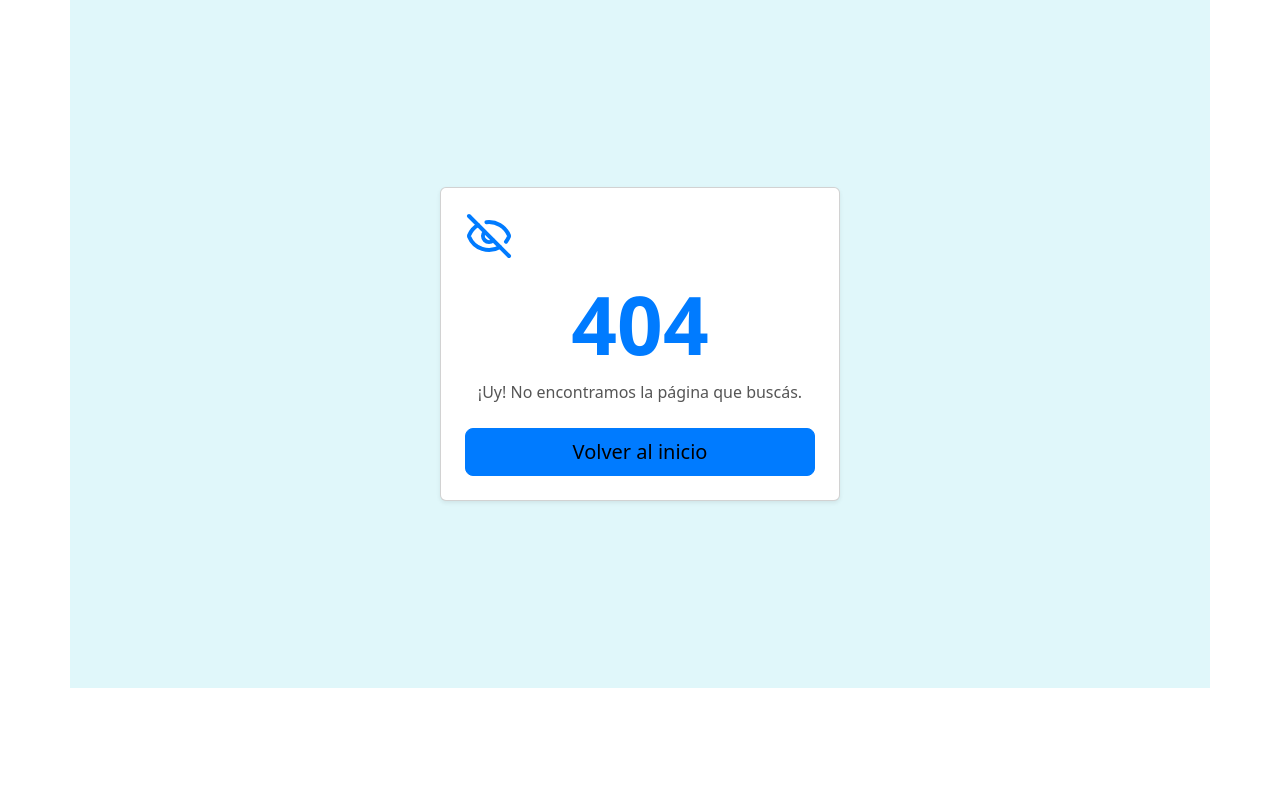
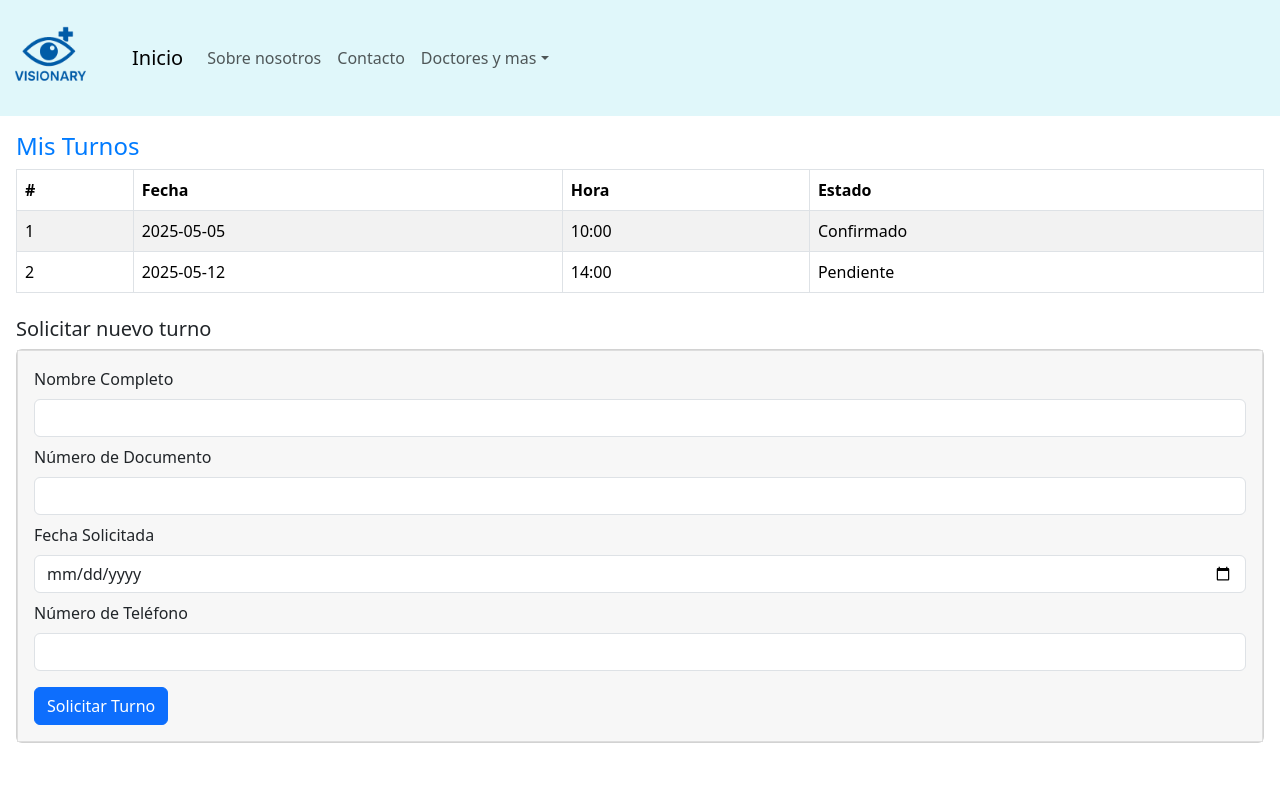
Before and after one commit to rodo18-2006/proyecto2, a React (Vite) app: page /turnos-pacientes in a window 1280 px wide. Before the commit this address had no page. Shown: the top 800 px of the page. Built offline with nearby package versions, Linux system fonts and the light colour scheme.

Commit message:
creamos archivo y ruta de turnos para pacientes

```diff
--- a/src/App.jsx
+++ b/src/App.jsx
@@ -12,6 +12,7 @@ import Paciente from "./page/Paciente";
 import PerfilDoctor from "./page/PerfilDoctor";
 import Nuevopaciente from "./page/Nuevopaciente";
 import Nuevoturno from "./page/Nuevoturno";
+import TurnosPacientes from "./page/TurnosPacientes";
 
 const App = () => {
   return (
@@ -28,7 +29,8 @@ const App = () => {
           <Route path="/doctor/pacientes" element={<Paciente />} />
           <Route path="/doctor/perfil" element={<PerfilDoctor />} />
           <Route path="/doctor/pacientes/nuevo" element={<Nuevopaciente />} />
-          <Route path="/doctor/turnos/nuevo" element={<Nuevoturno/>} />
+          <Route path="/doctor/turnos/nuevo" element={<Nuevoturno />} />
+          <Route path="/turnos-pacientes" element={<TurnosPacientes/>} />
         </Routes>
       </Router>
     </div>
--- a/src/components/cards/CardsC.jsx
+++ b/src/components/cards/CardsC.jsx
@@ -54,6 +54,11 @@ const CardsC = () => (
         />
         <Card.Title>📅 Turnos Online</Card.Title>
         <Card.Text>Gestioná tu consulta desde casa fácil y rápido.</Card.Text>
+        <div className="text-center my-3">
+          <Button as={Link} to="/turnos-pacientes" variant="info">
+            Solicitar Turno
+          </Button>
+        </div>
       </Card.Body>
     </Card>
   </CardGroup>
--- a/src/components/consultas/ConsultasC.jsx
+++ b/src/components/consultas/ConsultasC.jsx
@@ -91,6 +91,7 @@ const ConsultasC = () => {
                 <option>Control Visual</option>
                 <option>Fondo de Ojo</option>
                 <option>Presión Ocular</option>
+                <option>Tonometría</option>
               </Form.Select>
             </Form.Group>
 
@@ -118,8 +119,6 @@ const ConsultasC = () => {
           <h4 className="mt-4">Horarios</h4>
           <p>Lunes a Viernes: 9:00 a 19:00</p>
           <p>Sábados: 9:00 a 13:00</p>
-
-
         </Col>
       </Row>
 
--- a/src/components/navbar/NavbarC.jsx
+++ b/src/components/navbar/NavbarC.jsx
@@ -25,7 +25,7 @@ const NavbarC = () => {
                 Atencion al cliente
               </NavDropdown.Item>
               <NavDropdown.Divider />
-              <NavDropdown.Item href="#action/3.4">Turnos</NavDropdown.Item>
+
             </NavDropdown>
           </Nav>
         </Navbar.Collapse>
--- /dev/null
+++ b/src/components/turnospacientes/TurnosPacienteC.jsx
@@ -0,0 +1,139 @@
+import React, { useState } from "react";
+import { Table, Button, Alert, Form, Card } from "react-bootstrap";
+
+const TurneroPacienteC = () => {
+  const [turnos, setTurnos] = useState([
+    { id: 1, fecha: "2025-05-05", hora: "10:00", estado: "Confirmado" },
+    { id: 2, fecha: "2025-05-12", hora: "14:00", estado: "Pendiente" },
+  ]);
+
+  const [mensaje, setMensaje] = useState("");
+
+  const [nuevoTurno, setNuevoTurno] = useState({
+    nombre: "",
+    documento: "",
+    fecha: "",
+    telefono: "",
+  });
+
+  const handleChange = (e) => {
+    setNuevoTurno({ ...nuevoTurno, [e.target.name]: e.target.value });
+  };
+
+  const solicitarTurno = (e) => {
+    e.preventDefault();
+
+    if (
+      !nuevoTurno.nombre ||
+      !nuevoTurno.documento ||
+      !nuevoTurno.fecha ||
+      !nuevoTurno.telefono
+    ) {
+      setMensaje("Por favor, completá todos los campos.");
+      setTimeout(() => setMensaje(""), 3000);
+      return;
+    }
+
+    const turnoAgendado = {
+      id: Date.now(),
+      fecha: nuevoTurno.fecha,
+      hora: "A confirmar",
+      estado: "Pendiente",
+      ...nuevoTurno,
+    };
+
+    setTurnos([...turnos, turnoAgendado]);
+
+    setMensaje("Turno solicitado correctamente.");
+    setNuevoTurno({
+      nombre: "",
+      documento: "",
+      fecha: "",
+      telefono: "",
+    });
+
+    setTimeout(() => setMensaje(""), 3000);
+  };
+
+  return (
+    <div className="p-3">
+      <h4>Mis Turnos</h4>
+
+      {mensaje && <Alert variant="info">{mensaje}</Alert>}
+
+      <Table striped bordered hover className="mb-4">
+        <thead>
+          <tr>
+            <th>#</th>
+            <th>Fecha</th>
+            <th>Hora</th>
+            <th>Estado</th>
+          </tr>
+        </thead>
+        <tbody>
+          {turnos.map((turno, index) => (
+            <tr key={turno.id}>
+              <td>{index + 1}</td>
+              <td>{turno.fecha}</td>
+              <td>{turno.hora}</td>
+              <td>{turno.estado}</td>
+            </tr>
+          ))}
+        </tbody>
+      </Table>
+
+      <h5>Solicitar nuevo turno</h5>
+      <Card>
+        <Card.Body>
+          <Form onSubmit={solicitarTurno}>
+            <Form.Group className="mb-2">
+              <Form.Label>Nombre Completo</Form.Label>
+              <Form.Control
+                type="text"
+                name="nombre"
+                value={nuevoTurno.nombre}
+                onChange={handleChange}
+              />
+            </Form.Group>
+
+            <Form.Group className="mb-2">
+              <Form.Label>Número de Documento</Form.Label>
+              <Form.Control
+                type="text"
+                name="documento"
+                value={nuevoTurno.documento}
+                onChange={handleChange}
+              />
+            </Form.Group>
+
+            <Form.Group className="mb-2">
+              <Form.Label>Fecha Solicitada</Form.Label>
+              <Form.Control
+                type="date"
+                name="fecha"
+                value={nuevoTurno.fecha}
+                onChange={handleChange}
+              />
+            </Form.Group>
+
+            <Form.Group className="mb-3">
+              <Form.Label>Número de Teléfono</Form.Label>
+              <Form.Control
+                type="tel"
+                name="telefono"
+                value={nuevoTurno.telefono}
+                onChange={handleChange}
+              />
+            </Form.Group>
+
+            <Button variant="primary" type="submit">
+              Solicitar Turno
+            </Button>
+          </Form>
+        </Card.Body>
+      </Card>
+    </div>
+  );
+};
+
+export default TurneroPacienteC;
--- /dev/null
+++ b/src/page/TurnosPacientes.jsx
@@ -0,0 +1,16 @@
+import React from 'react'
+import TurneroPacienteC from '../components/turnospacientes/TurnosPacienteC'
+import NavbarC from '../components/navbar/NavbarC'
+import FooterC from '../components/footer/FooterC'
+
+const TurnosPacientes = () => {
+  return (
+    <>
+    <NavbarC />
+    <TurneroPacienteC/>
+    <FooterC />
+    </>
+  )
+}
+
+export default TurnosPacientes
```
